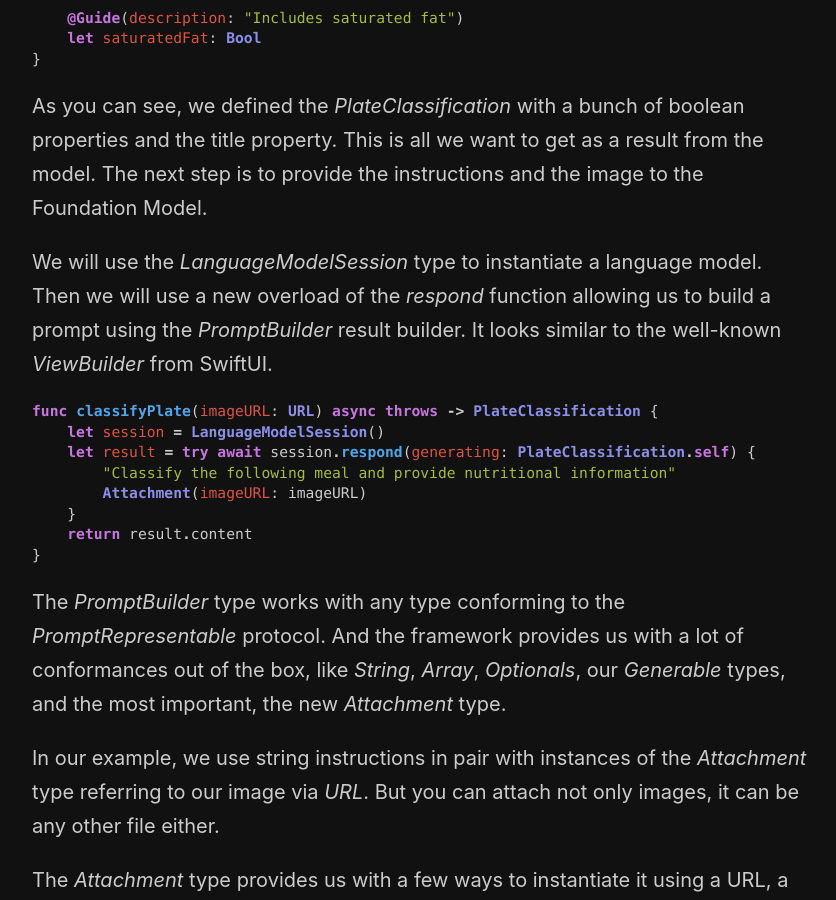
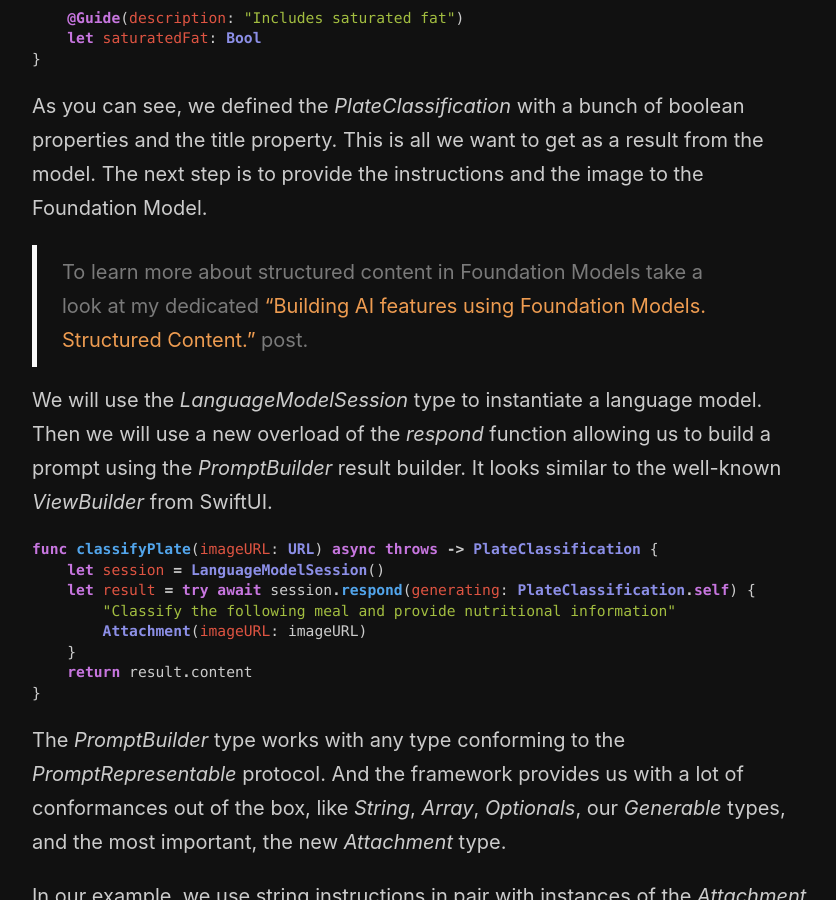
Before and after one commit to mecid/mecid.github.io, a Jekyll site: the page built from _posts/2026-09-01-building-ai-features-using-foundation-models-multimodal-input.md, in a window 1280 px wide and 900 px high, scrolled down 1160 px. Shown: the whole window, without its empty margins (218-1054 px from the left). Built offline with Jekyll 4.4.1, drawn with Linux system fonts in a browser that asks for light colours.

Commit message:
reference post added to the multimodal input post.

````diff
--- a/_posts/2026-09-01-building-ai-features-using-foundation-models-multimodal-input.md
+++ b/_posts/2026-09-01-building-ai-features-using-foundation-models-multimodal-input.md
@@ -36,6 +36,8 @@ import FoundationModels
 
 As you can see, we defined the *PlateClassification* with a bunch of boolean properties and the title property. This is all we want to get as a result from the model. The next step is to provide the instructions and the image to the Foundation Model.
 
+> To learn more about structured content in Foundation Models take a look at my dedicated ["Building AI features using Foundation Models. Structured Content."](/2025/08/26/building-ai-features-using-foundation-models-structured-content/) post.
+
 We will use the *LanguageModelSession* type to instantiate a language model. Then we will use a new overload of the *respond* function allowing us to build a prompt using the *PromptBuilder* result builder. It looks similar to the well-known *ViewBuilder* from SwiftUI.
 
 ```swift
````
